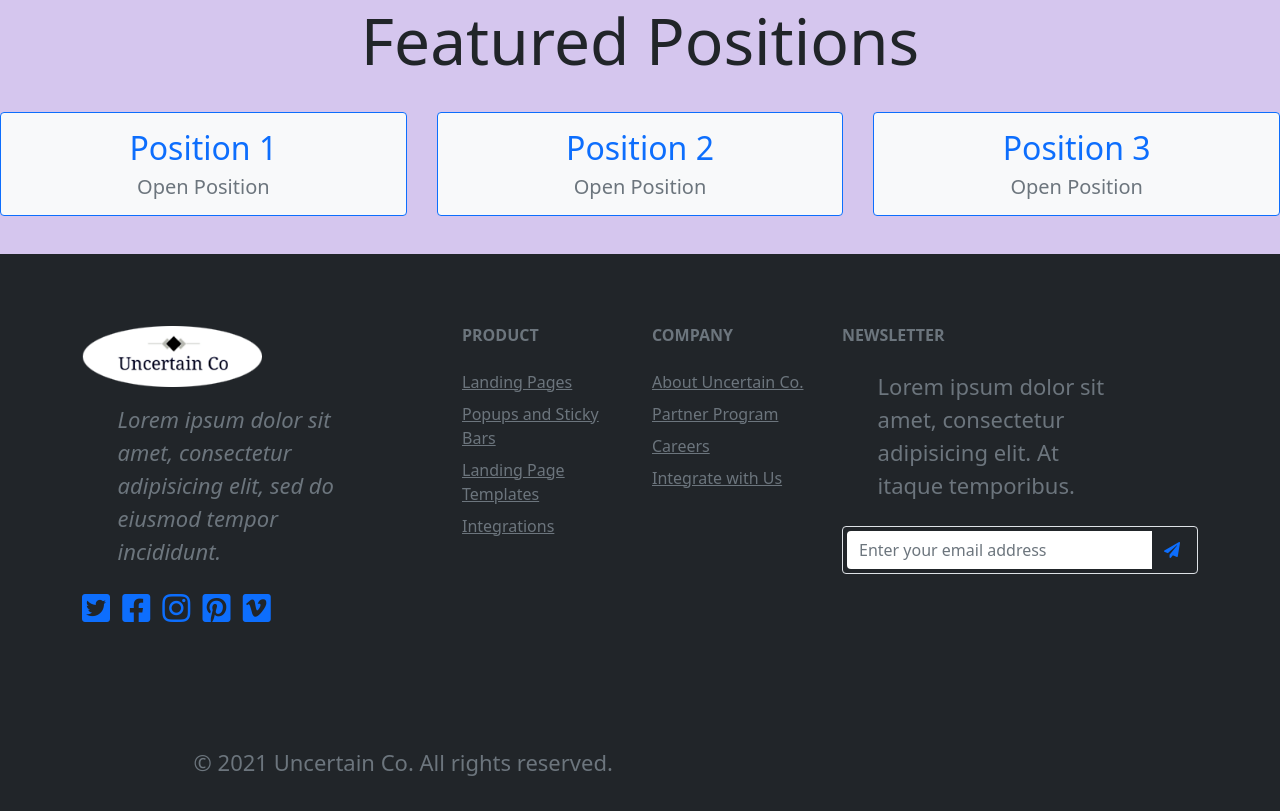
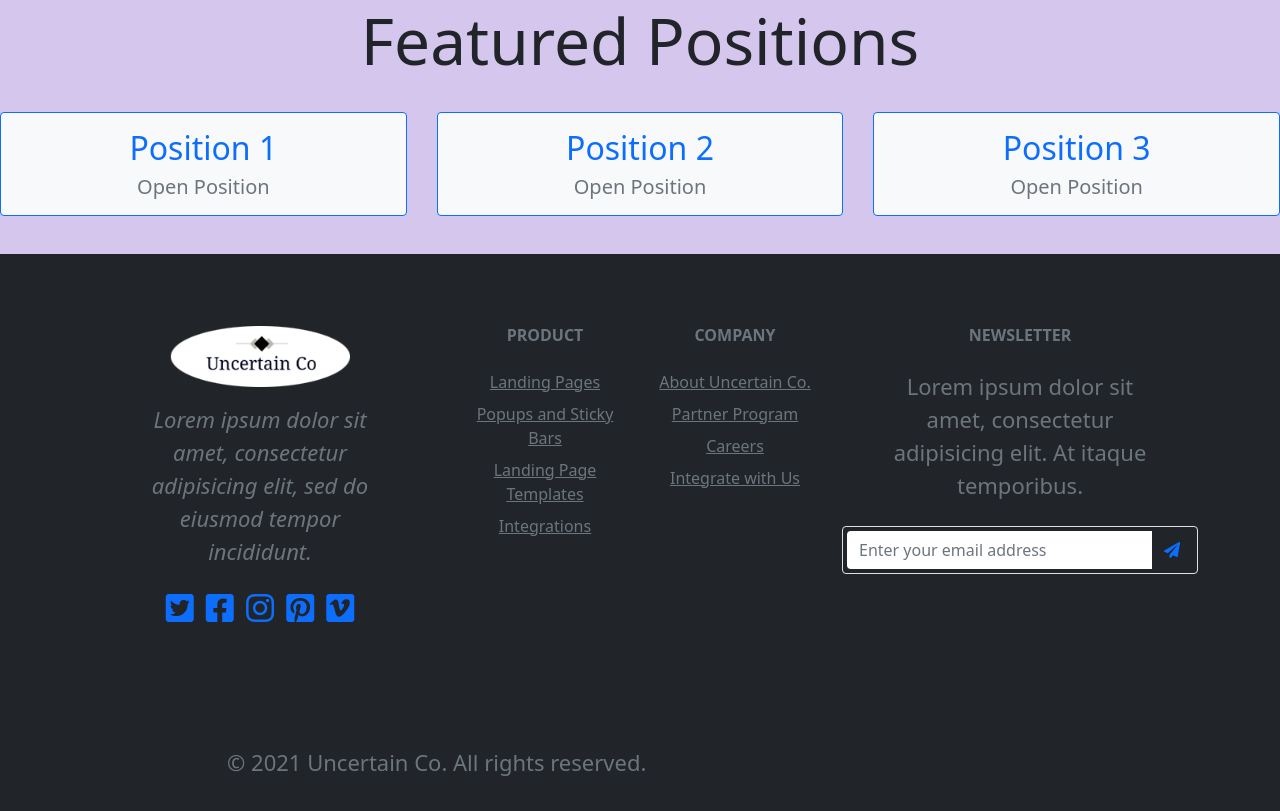
Before and after one commit to uncertainco/org-website, a plain HTML site: page careers.html in a window 1280 px wide. Shown: the part 483-1294 px from the top of the page. Drawn offline with nearby package versions, Linux system fonts and the light colour scheme.

Commit message:
Fixed careers page and footer alignment issues

```diff
--- a/careers.css
+++ b/careers.css
@@ -21,9 +21,10 @@ body {
 
         p {
             font-size: 22px;
-            width: 80%;
-            text-align: left;
-            padding-left: 10%;
+            width: auto;
+            text-align: justify;
+            padding-left: 13%;
+            padding-right: 13%;
         }
 
         .open_positions {
--- a/careers.html
+++ b/careers.html
@@ -69,11 +69,11 @@
 
     </div>
 
-    <footer class="bg-dark">
+    <footer class="bg-dark text-center">
         <div class="container py-5">
             <div class="row py-4">
                 <div class="col-lg-4 col-md-6 mb-4 mb-lg-0"><img src="logo(new).png" alt="" width="180" class="mb-3">
-                    <p class="font-italic text-muted">Lorem ipsum dolor sit amet, consectetur adipisicing elit, sed do eiusmod tempor incididunt.</p>
+                    <p class="font-italic text-muted text-center">Lorem ipsum dolor sit amet, consectetur adipisicing elit, sed do eiusmod tempor incididunt.</p>
                     <ul class="list-inline mt-4">
                         <li class="list-inline-item"><a href="#" target="_blank" title="twitter"><i class="fab fa-twitter-square fa-2x"></i></a></li>
                         <li class="list-inline-item"><a href="#" target="_blank" title="facebook"><i class="fab fa-facebook-square fa-2x"></i></a></li>
@@ -102,7 +102,7 @@
                 </div>
                 <div class="col-lg-4 col-md-6 mb-lg-0">
                     <h6 class="text-uppercase font-weight-bold mb-4 text-muted">Newsletter</h6>
-                    <p class="text-muted mb-4">Lorem ipsum dolor sit amet, consectetur adipisicing elit. At itaque temporibus.</p>
+                    <p class="text-muted mb-4 text-center">Lorem ipsum dolor sit amet, consectetur adipisicing elit. At itaque temporibus.</p>
                     <div class="p-1 rounded border">
                         <div class="input-group">
                             <input type="email" placeholder="Enter your email address" aria-describedby="button-addon1" class="form-control border-0 shadow-0">
```
